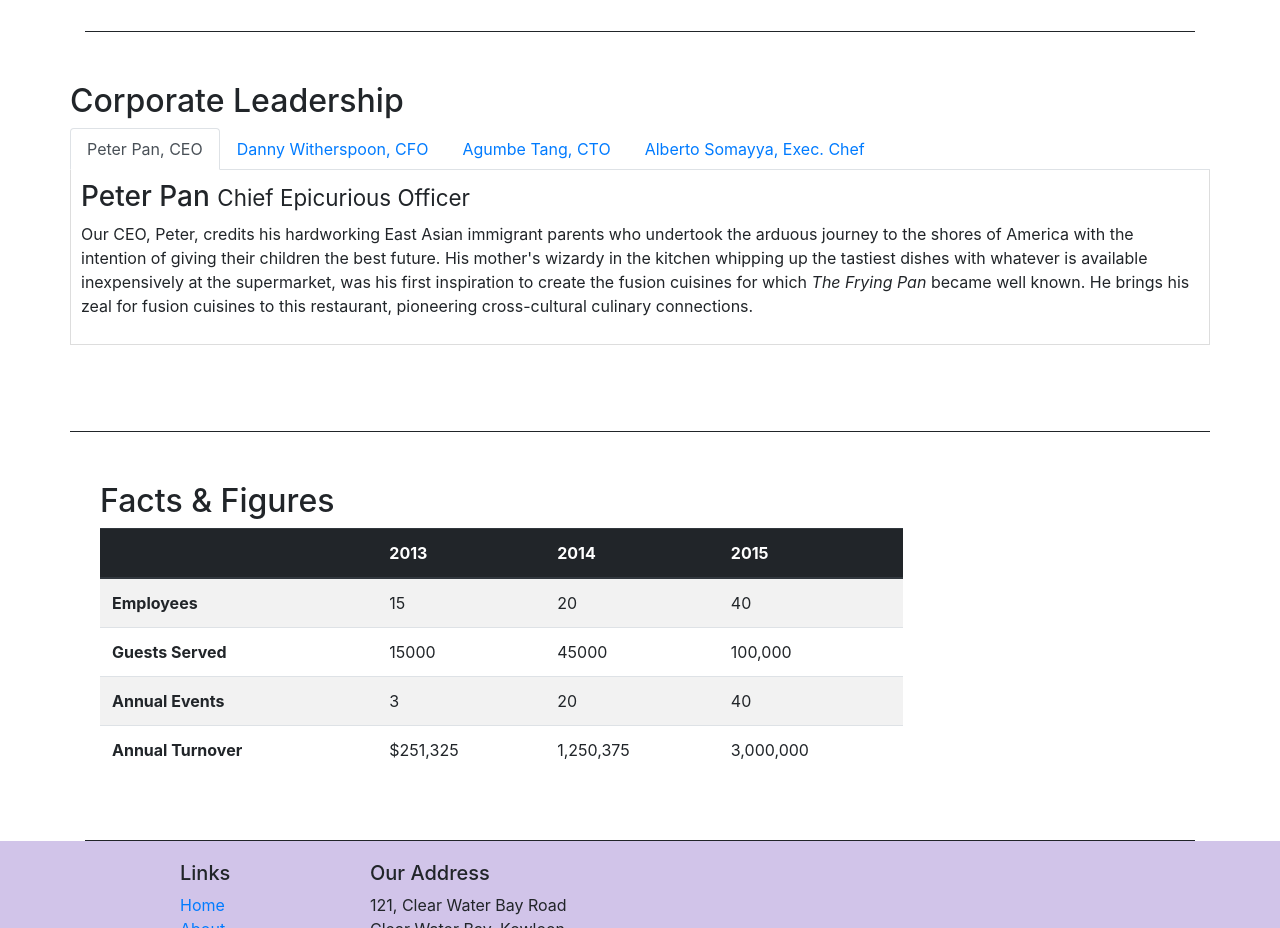
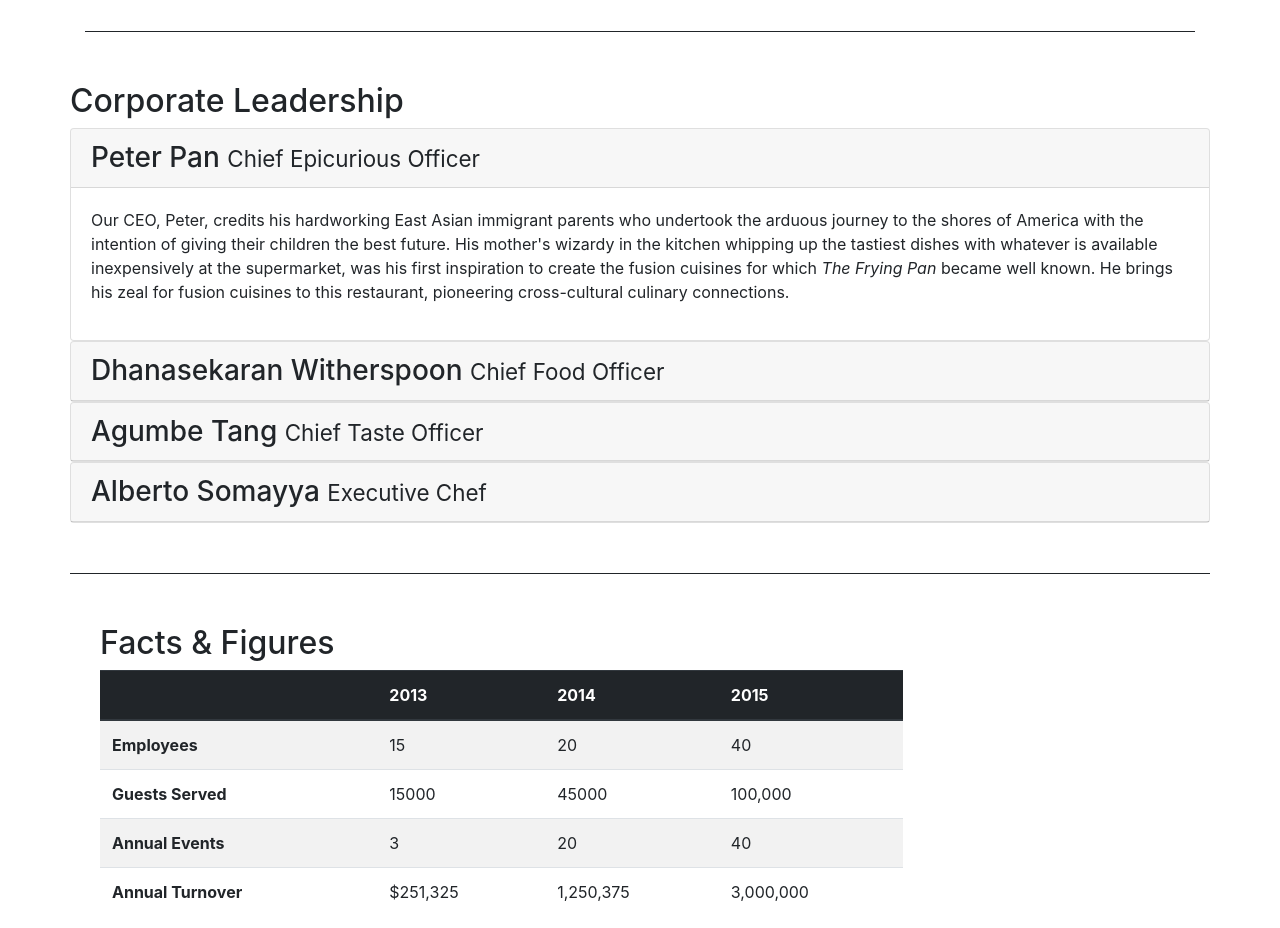
Before and after one commit to bansaljatin05/BootstrapPractice, a website: page aboutus.html in a window 1280 px wide. Shown: the part 940-1868 px from the top of the page. Drawn offline with nearby package versions, Linux system fonts and the light colour scheme.

Commit message:
Tabs Modified

```diff
--- a/aboutus.html
+++ b/aboutus.html
@@ -101,38 +101,65 @@
         <div class="row">
             <div class="col-12 row-content">
                 <h2>Corporate Leadership</h2>
-                <ul class="nav nav-tabs">
-                    <li class="nav-item">
-                      <a class="nav-link active" href="#peter" role="tab" data-toggle="tab">Peter Pan, CEO</a>
-                    </li>
-                    <li class="nav-item">
-                      <a class="nav-link" href="#danny" role="tab" data-toggle="tab">Danny Witherspoon, CFO</a>
-                    </li>
-                    <li class="nav-item">
-                      <a class="nav-link" href="#agumbe"role="tab" data-toggle="tab">Agumbe Tang, CTO</a>
-                    </li>
-                    <li class="nav-item">
-                      <a class="nav-link" href="#alberto" role="tab" data-toggle="tab">Alberto Somayya, Exec. Chef</a>
-                    </li>
-                </ul>
 
-                <div class="tab-content">
-                    <div role="tabpanel" class="tab-pane fade show active" id="peter">
-                        <h3>Peter Pan <small>Chief Epicurious Officer</small></h3>
-                        <p>Our CEO, Peter, credits his hardworking East Asian immigrant parents who undertook the arduous journey to the shores of America with the intention of giving their children the best future. His mother's wizardy in the kitchen whipping up the tastiest dishes with whatever is available inexpensively at the supermarket, was his first inspiration to create the fusion cuisines for which <em>The Frying Pan</em> became well known. He brings his zeal for fusion cuisines to this restaurant, pioneering cross-cultural culinary connections.</p>
+                <div id="accordian">
+                    <div class="card">
+                        <div class="card-header" role="tab" id="peterhead">
+                        <h3 class="mb-0">
+                            <a data-toggle="collapse" data-target="#peter">
+                            Peter Pan <small>Chief Epicurious Officer</small>
+                            </a>
+                        </h3>
+                        </div>
+                        <div class="collapse show" id="peter" data-parent="#accordion">
+                            <div class="card-body">
+                                <p class="d-none d-sm-block">Our CEO, Peter, credits his hardworking East Asian immigrant parents who undertook the arduous journey to the shores of America with the intention of giving their children the best future. His mother's wizardy in the kitchen whipping up the tastiest dishes with whatever is available inexpensively at the supermarket, was his first inspiration to create the fusion cuisines for which <em>The Frying Pan</em> became well known. He brings his zeal for fusion cuisines to this restaurant, pioneering cross-cultural culinary connections.</p>
+                            </div>
+                        </div>
                     </div>
-                    <div role="tabpanel" class="tab-pane fade" id="danny">
-                        <h3>Dhanasekaran Witherspoon <small>Chief Food Officer</small></h3>
-                        <p>Our CFO, Danny, as he is affectionately referred to by his colleagues, comes from a long established family tradition in farming and produce. His experiences growing up on a farm in the Australian outback gave him great appreciation for varieties of food sources. As he puts it in his own words, <em>Everything that runs, wins, and everything that stays, pays!</em></p>
+                    <div class="card">
+                        <div class="card-header" role="tab" id="dannyhead">
+                        <h3 class="mb-0">
+                            <a class="collapsed" data-toggle="collapse" data-target="#danny">
+                            Dhanasekaran Witherspoon <small>Chief Food Officer</small>
+                            </a>
+                        </h3>
                     </div>
-                    <div role="tabpanel" class="tab-pane fade" id="agumbe">
-                        <h3>Agumbe Tang <small>Chief Taste Officer</small></h3>
-                        <p>Blessed with the most discerning gustatory sense, Agumbe, our CTO, personally ensures that every dish that we serve meets his exacting tastes. Our chefs dread the tongue lashing that ensues if their dish does not meet his exacting standards. He lives by his motto, <em>You click only if you survive my lick.</em></p>
+                    <div class="collapse" id="danny" data-parent="#accordion">
+                        <div class="card-body">
+                            <p class="d-none d-sm-block">Our CFO, Danny, as he is affectionately referred to by his colleagues, comes from a long established family tradition in farming and produce. His experiences growing up on a farm in the Australian outback gave him great appreciation for varieties of food sources. As he puts it in his own words, <em>Everything that runs, wins, and everything that stays, pays!</em></em></p>
+                        </div>
                     </div>
-                    <div role="tabpanel" class="tab-pane fade" id="alberto">
-                        <h3>Alberto Somayya <small>Executive Chef</small></h3>
-                        <p>Award winning three-star Michelin chef with wide International experience having worked closely with whos-who in the culinary world, he specializes in creating mouthwatering Indo-Italian fusion experiences. He says, <em>Put together the cuisines from the two craziest cultures, and you get a winning hit! Amma Mia!</em></p>
+                </div>
+                <div class="card">
+                        <div class="card-header" role="tab" id="agumbehead">
+                        <h3 class="mb-0">
+                            <a class="collapsed" data-toggle="collapse" data-target="#agumbe">
+                            Agumbe Tang <small>Chief Taste Officer</small>
+                            </a>
+                        </h3>
                     </div>
+                    <div class="collapse" id="agumbe" data-parent="#accordion">
+                        <div class="card-body">
+                            <p class="d-none d-sm-block">Blessed with the most discerning gustatory sense, Agumbe, our CTO, personally ensures that every dish that we serve meets his exacting tastes. Our chefs dread the tongue lashing that ensues if their dish does not meet his exacting standards. He lives by his motto, <em>You click only if you survive my lick.</em></p>
+                        </div>
+                    </div>
+                </div>
+                <div class="card">
+                        <div class="card-header" role="tab" id="albertohead">
+                        <h3 class="mb-0">
+                            <a class="collapsed" data-toggle="collapse" data-target="#alberto">
+                            Alberto Somayya <small>Executive Chef</small>
+                            </a>
+                        </h3>
+                    </div>
+                    <div class="collapse" id="alberto" data-parent="#accordion">
+                        <div class="card-body">
+                            <p class="d-none d-sm-block">Award winning three-star Michelin chef with wide International experience having worked closely with whos-who in the culinary world, he specializes in creating mouthwatering Indo-Italian fusion experiences. He says, <em>Put together the cuisines from the two craziest cultures, and you get a winning hit! Amma Mia!</em></em></p>
+                        </div>
+                    </div>
+                </div>
+
                 </div>
             </div>
        </div>
```
Also changed, not shown: index.html (+0 -2 lines).
